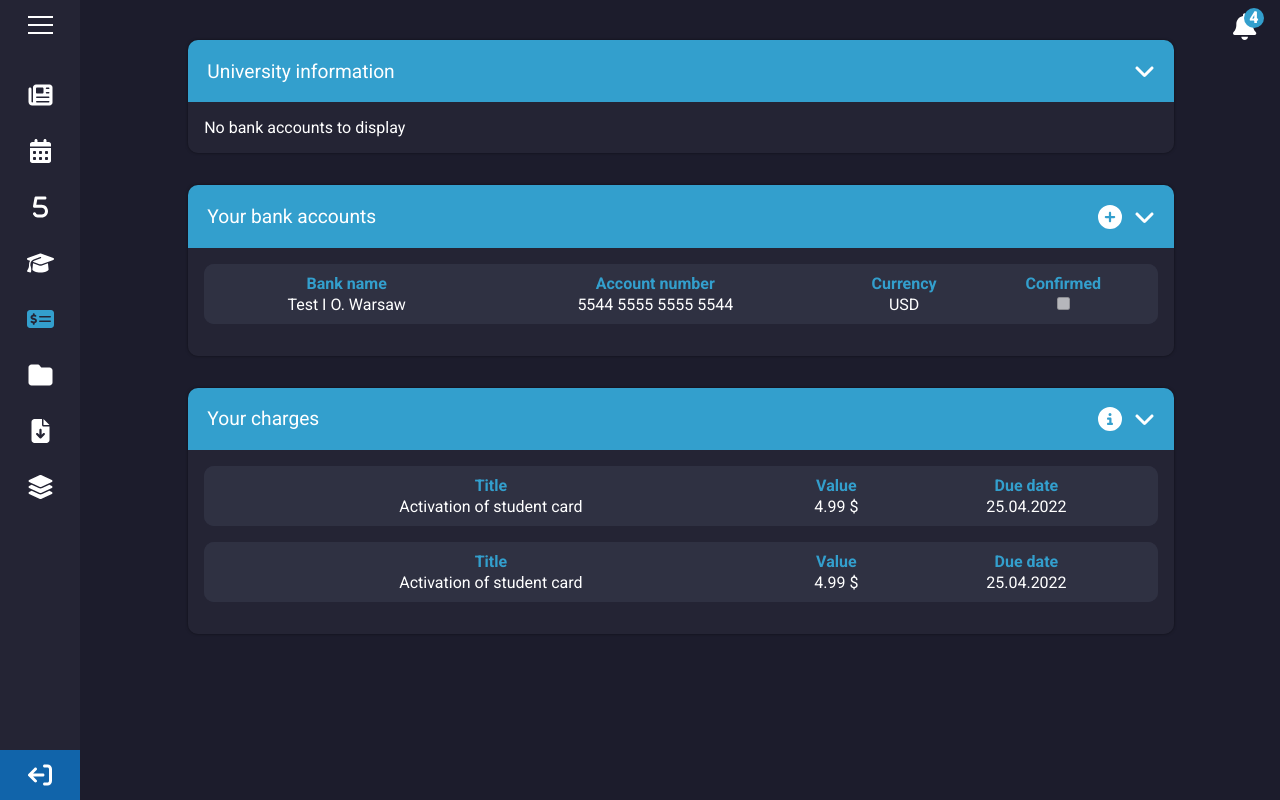
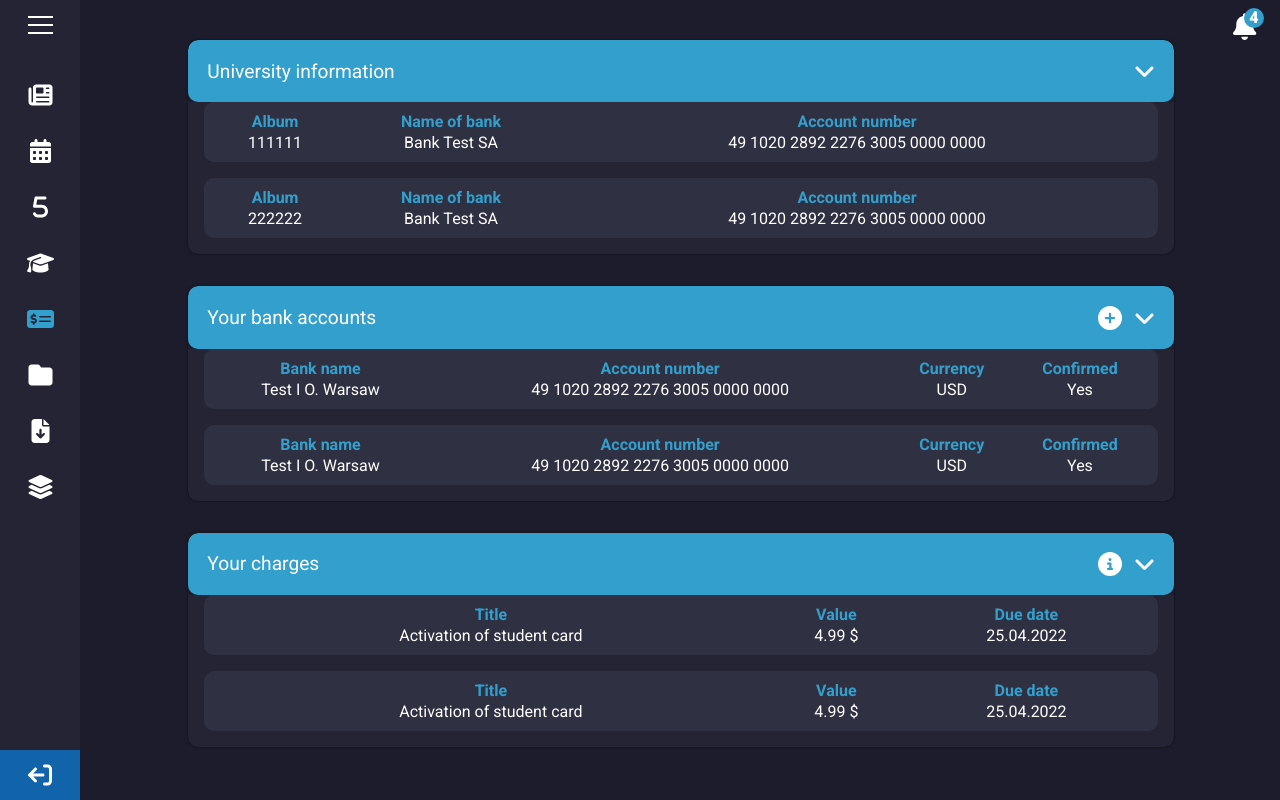
Before and after one commit to LeCarteloo/VirtualUniversity, a React (Create React App) app: page /home/payments in a window 1280 px wide. Built offline with nearby package versions, Linux system fonts and the light colour scheme.

Commit message:
Merged a lot of code into two separate components
Previously the component where almost duplicated and only differed in some elements now they were merged into one component

```diff
--- /dev/null
+++ b/src/components/Table.js
@@ -0,0 +1,22 @@
+import "../styles/table.scss";
+
+const Table = ({ headers, rows, bg }) => {
+  return (
+    <table>
+      <tbody>
+        <tr>
+          {headers.map((header) => (
+            <th key={header}> {header} </th>
+          ))}
+        </tr>
+        <tr>
+          {rows.map((row) => (
+            <td key={row}> {row} </td>
+          ))}
+        </tr>
+      </tbody>
+    </table>
+  );
+};
+
+export default Table;
--- /dev/null
+++ b/src/components/payments/PaymentGroup.js
@@ -0,0 +1,39 @@
+import Table from "../Table";
+
+import { FontAwesomeIcon } from "@fortawesome/react-fontawesome";
+import { faAngleDown, faAngleUp } from "@fortawesome/free-solid-svg-icons";
+import { useState } from "react";
+
+const PaymentGroup = ({ title, icon, object }) => {
+  const [collapse, setCollapse] = useState(false);
+
+  return (
+    <div
+      className={`payment-group ${collapse && "open"}`}
+      onClick={() => setCollapse(!collapse)}
+    >
+      <div className="header">
+        <span> {title} </span>
+        <div className="icon-group">
+          {icon && (
+            <FontAwesomeIcon
+              style={{ marginRight: "0.5em" }}
+              icon={icon}
+              size="lg"
+            />
+          )}
+          <FontAwesomeIcon icon={faAngleDown} size="lg" />
+        </div>
+      </div>
+      <div className="content">
+        {object.rows.length > 0
+          ? object.rows.map((row) => (
+              <Table headers={object.headers} rows={row} />
+            ))
+          : "No data to display"}
+      </div>
+    </div>
+  );
+};
+
+export default PaymentGroup;
--- a/src/components/payments/Payments.js
+++ b/src/components/payments/Payments.js
@@ -1,62 +1,44 @@
 import "../../styles/payments.scss";
 import PayItem from "./PayItem";
 import AccountItem from "./AccountItem";
+import PaymentGroup from "./PaymentGroup";
 
-import { FontAwesomeIcon } from "@fortawesome/react-fontawesome";
-import {
-  faInfoCircle,
-  faPlusCircle,
-  faAngleDown,
-  faAngleUp,
-} from "@fortawesome/free-solid-svg-icons";
+import { faInfoCircle, faPlusCircle } from "@fortawesome/free-solid-svg-icons";
 
 const Payments = () => {
+  const info = {
+    headers: ["Album", "Name of bank", "Account number"],
+    rows: [
+      ["111111", "Bank Test SA", "49 1020 2892 2276 3005 0000 0000"],
+      ["222222", "Bank Test SA", "49 1020 2892 2276 3005 0000 0000"],
+    ],
+  };
+
+  const account = {
+    headers: ["Bank name", "Account number", "Currency", "Confirmed"],
+    rows: [
+      ["Test I O. Warsaw", "49 1020 2892 2276 3005 0000 0000", "USD", "Yes"],
+      ["Test I O. Warsaw", "49 1020 2892 2276 3005 0000 0000", "USD", "Yes"],
+    ],
+  };
+
+  const charges = {
+    headers: ["Title", "Value", "Due date"],
+    rows: [
+      ["Activation of student card", "4.99 $", "25.04.2022"],
+      ["Activation of student card", "4.99 $", "25.04.2022"],
+    ],
+  };
+
   return (
     <section className="payments-section">
-      <div className="finanse-info">
-        <div className="header">
-          <span>University information</span>
-          <FontAwesomeIcon icon={faAngleDown} size="lg" />
-        </div>
-        <div className="content">No bank accounts to display</div>
-      </div>
-
-      <div className="accounts">
-        <div className="header">
-          <span>Your bank accounts</span>
-          <div className="icon-group">
-            <FontAwesomeIcon
-              icon={faPlusCircle}
-              size="lg"
-              style={{ marginRight: "0.5em" }}
-            />
-            <FontAwesomeIcon icon={faAngleDown} size="lg" />
-          </div>
-        </div>
-        <div className="content">
-          {/* No bank accounts to display */}
-          <AccountItem />
-        </div>
-      </div>
-
-      <div className="charges">
-        <div className="header">
-          Your charges
-          <div className="icon-group">
-            <FontAwesomeIcon
-              icon={faInfoCircle}
-              size="lg"
-              style={{ marginRight: "0.5em" }}
-            />
-            <FontAwesomeIcon icon={faAngleDown} size="lg" />
-          </div>
-        </div>
-        <div className="content">
-          {/* No charges to display */}
-          <PayItem />
-          <PayItem />
-        </div>
-      </div>
+      <PaymentGroup title="University information" object={info} />
+      <PaymentGroup
+        title="Your bank accounts"
+        icon={faPlusCircle}
+        object={account}
+      />
+      <PaymentGroup title="Your charges" icon={faInfoCircle} object={charges} />
     </section>
   );
 };
--- a/src/styles/payments.scss
+++ b/src/styles/payments.scss
@@ -6,22 +6,23 @@
   flex-direction: column;
 }
 
-.charges,
-.accounts,
-.finanse-info {
+.payment-group {
   margin-bottom: 2em;
   width: 85%;
   box-shadow: 0 0 3px 0 rgba(0, 0, 0, 0.511);
   border-radius: 10px;
+  overflow: hidden;
   .header {
     display: flex;
     justify-content: space-between;
     align-items: center;
-    border-top-left-radius: 10px;
-    border-top-right-radius: 10px;
+    border-radius: 10px;
     padding: 1em;
     background-color: global.$primary;
     font-size: 1.2em;
+    transition: border-radius 0.3s;
+    cursor: pointer;
+
     .icon-group {
       display: flex;
     }
@@ -29,52 +30,25 @@
   .content {
     border-bottom-left-radius: 10px;
     border-bottom-right-radius: 10px;
-    padding: 1em;
     background-color: global.$secondary;
     color: global.$font;
+    padding: 0em 1em 0em 1em;
+
+    overflow: hidden;
   }
+
+  &.open {
+    .header {
+      border-bottom-left-radius: 0;
+      border-bottom-right-radius: 0;
+    }
+    .content {
+      padding: 1em;
+      transform: scaleY(1);
+    }
+  }
+
   @media (max-width: 756px) {
     width: 90%;
   }
 }
-
-.pay-item,
-.account-item {
-  background-color: global.$fourth;
-  border-radius: 10px;
-  margin-bottom: 1em;
-
-  //TODO: This code is duplicated so it will be later moved
-  table {
-    padding: 0.5em;
-    width: 100%;
-    background-color: global.$fourth;
-    border-radius: 10px;
-    margin-bottom: 1em;
-    th {
-      color: global.$primary;
-      text-align: center;
-    }
-    td {
-      text-align: center;
-    }
-    @media (max-width: 756px) {
-      table-layout: fixed;
-      tbody {
-        display: flex;
-        flex-direction: row;
-        justify-content: space-between;
-      }
-      tr {
-        display: flex;
-        flex-direction: column;
-      }
-      td,
-      th {
-        text-align: left;
-        height: 100%;
-        padding: 0.3em;
-      }
-    }
-  }
-}
--- /dev/null
+++ b/src/styles/table.scss
@@ -0,0 +1,32 @@
+@use "./global" as global;
+table {
+  padding: 0.5em;
+  width: 100%;
+  background-color: global.$fourth;
+  border-radius: 10px;
+  margin-bottom: 1em;
+  th {
+    color: global.$primary;
+    text-align: center;
+  }
+  td {
+    text-align: center;
+  }
+  @media (max-width: 756px) {
+    table-layout: fixed;
+    tbody {
+      display: flex;
+      flex-direction: row;
+      justify-content: space-between;
+    }
+    tr {
+      display: flex;
+      flex-direction: column;
+    }
+    td,
+    th {
+      text-align: left;
+      padding: 0.3em;
+    }
+  }
+}
```
